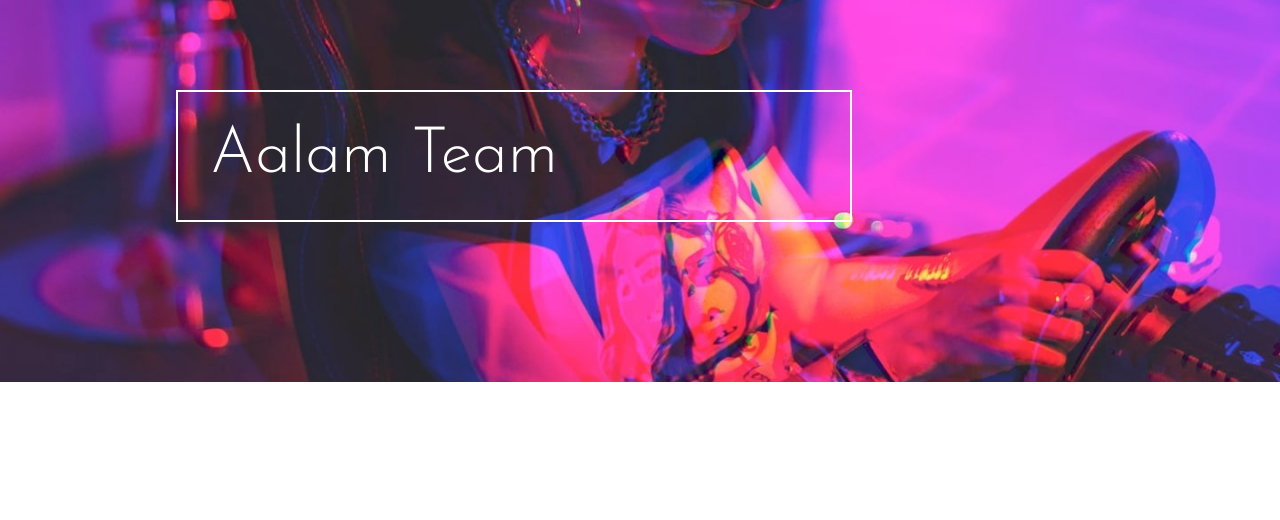
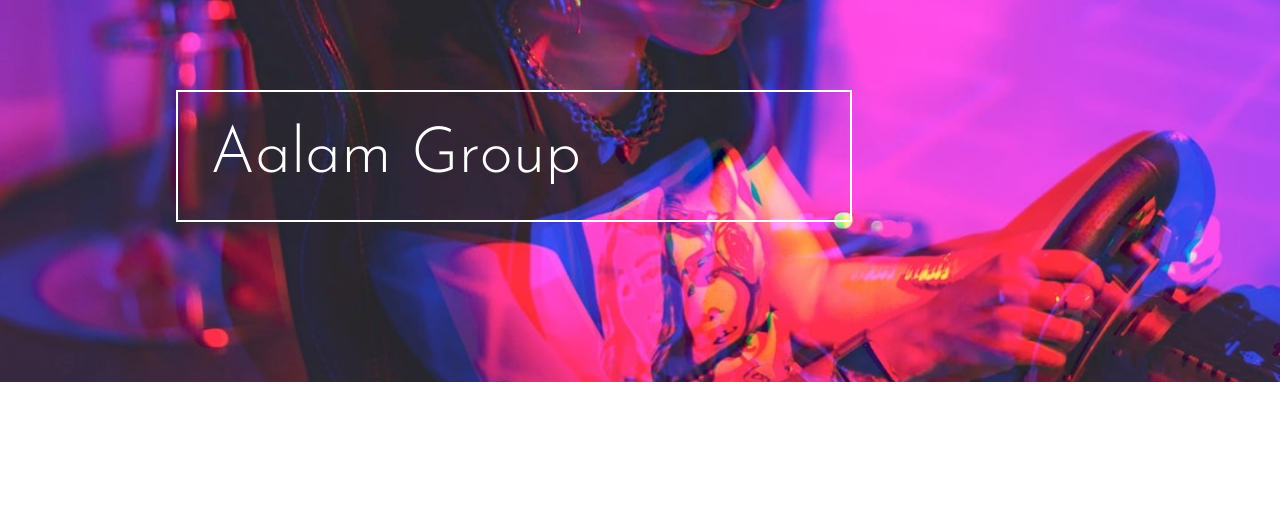
Before and after one commit to Elya88/Web-site-Aalam, a plain HTML site: page index.html in a window 1280 px wide. Shown: the part 132-652 px from the top of the page. Drawn offline with Linux system fonts and the light colour scheme.

Commit message:
Update index.html

```diff
--- a/index.html
+++ b/index.html
@@ -26,7 +26,7 @@
         </ul>
       </div>
         <div class="wraptext">
-            <h1 class="maint font2">Aalam Team</h1>
+            <h1 class="maint font2">Aalam Group</h1>
         </div>
       </div>
     </header>
```
